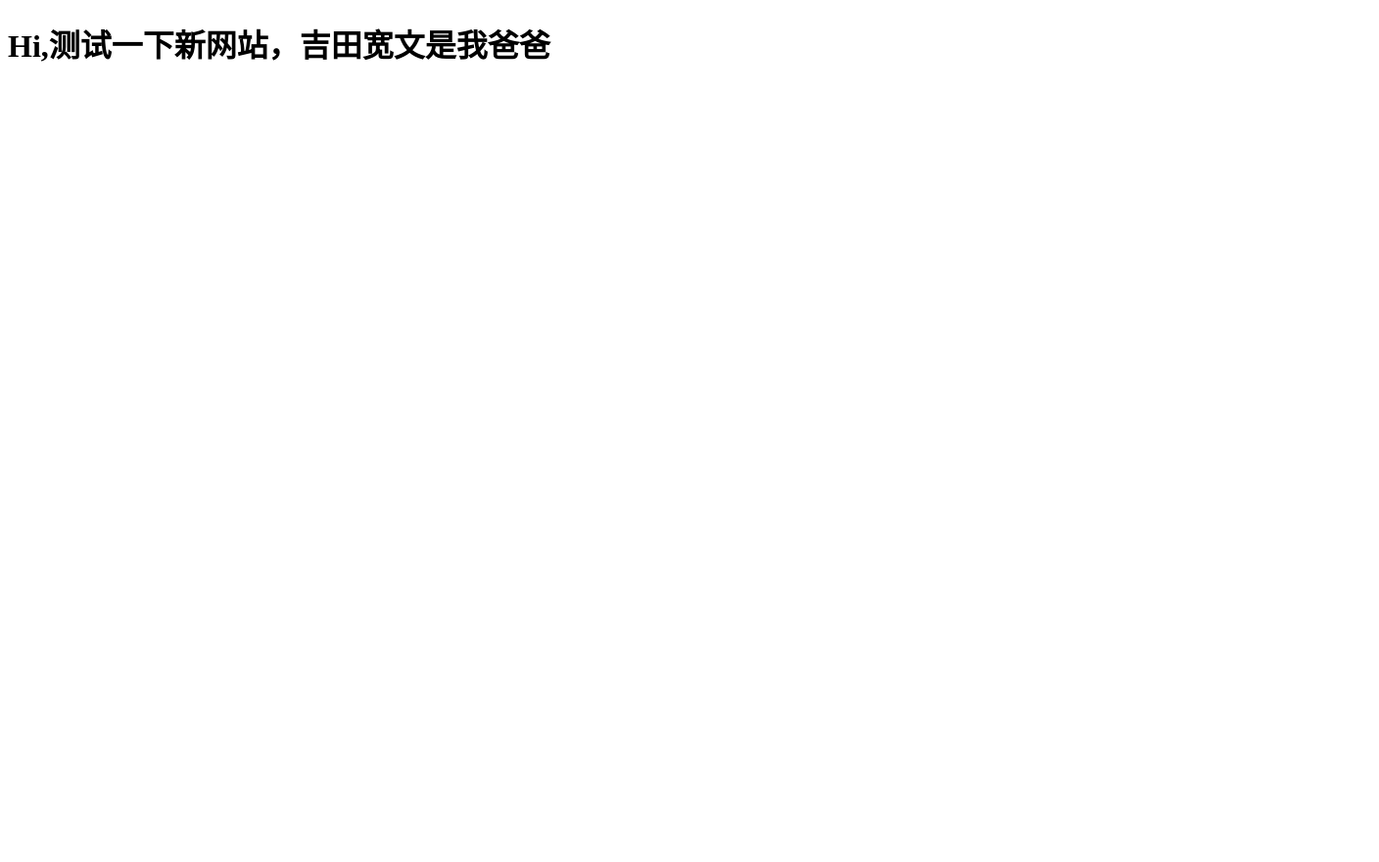
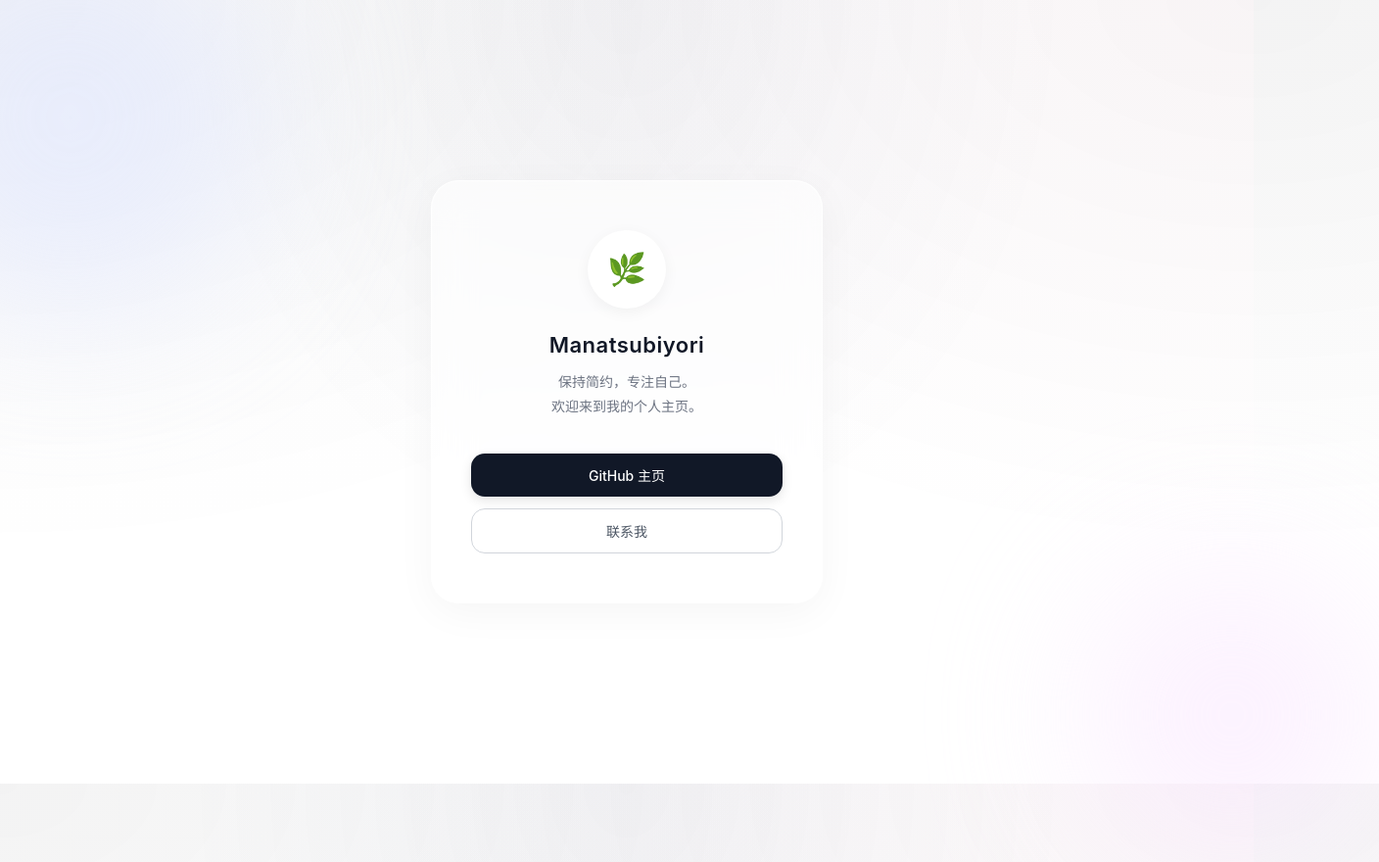
Before and after one commit to Yuuna790/manatsubiyori, a plain HTML site: page index.html in a window 1280 px wide. Shown: the whole page at 98% size, 1408 px wide, since content can reach past the window. Before the commit the page ends 800 px from the top, so only its background shows below. Drawn offline with Linux system fonts and the light colour scheme.

Commit message:
Update index.html

```diff
--- a/index.html
+++ b/index.html
@@ -1,10 +1,158 @@
 <!DOCTYPE html>
-<html>
-  <head>
+<html lang="zh-CN">
+<head>
     <meta charset="UTF-8">
-    <title>我的网站</title>
-  </head>
-  <body>
-<h1>Hi,测试一下新网站，吉田宽文是我爸爸</h1>
-  </body>
+    <meta name="viewport" content="width=device-width, initial-scale=1.0">
+    <title>Manatsubiyori | 简约主页</title>
+    <style>
+        /* 基础重置 */
+        * {
+            box-sizing: border-box;
+            margin: 0;
+            padding: 0;
+        }
+
+        /* 渐变背景（白底带点柔和的色彩，这样毛玻璃才能透出来） */
+        body {
+            font-family: -apple-system, BlinkMacSystemFont, "Segoe UI", Roboto, "Helvetica Neue", Arial, sans-serif;
+            background: linear-gradient(120deg, #fdfbfb 0%, #ebedee 100%);
+            background-image: radial-gradient(at 0% 0%, hsla(253,16%,7%,0.05) 0, transparent 50%),
+                              radial-gradient(at 50% 0%, hsla(225,39%,30%,0.05) 0, transparent 50%),
+                              radial-gradient(at 100% 0%, hsla(339,49%,30%,0.05) 0, transparent 50%);
+            background-color: #ffffff;
+            color: #333;
+            display: flex;
+            justify-content: center;
+            align-items: center;
+            min-height: 100vh;
+            padding: 20px;
+            overflow: hidden;
+        }
+
+        /* 背景模糊光晕（增加空间感） */
+        .blob {
+            position: absolute;
+            border-radius: 50%;
+            filter: blur(80px);
+            z-index: -1;
+            opacity: 0.6;
+        }
+        .blob-1 {
+            width: 400px;
+            height: 400px;
+            background: #e0e7ff; /* 浅紫蓝 */
+            top: -10%;
+            left: -10%;
+        }
+        .blob-2 {
+            width: 300px;
+            height: 300px;
+            background: #fae8ff; /* 浅粉 */
+            bottom: -10%;
+            right: -10%;
+        }
+
+        /* 毛玻璃卡片 */
+        .glass-card {
+            background: rgba(255, 255, 255, 0.6); /* 半透明白底 */
+            backdrop-filter: blur(20px); /* 核心：背景模糊 */
+            -webkit-backdrop-filter: blur(20px); /* 兼容 Safari */
+            border: 1px solid rgba(255, 255, 255, 0.8); /* 半透明白边 */
+            border-radius: 28px;
+            padding: 50px 40px;
+            max-width: 400px;
+            width: 100%;
+            text-align: center;
+            box-shadow: 0 10px 40px rgba(0, 0, 0, 0.04); /* 非常轻柔的阴影 */
+            transition: transform 0.3s ease;
+        }
+
+        .glass-card:hover {
+            transform: translateY(-3px); /* 鼠标悬浮微动 */
+        }
+
+        /* 极简头像 */
+        .avatar {
+            width: 80px;
+            height: 80px;
+            background: #fff;
+            border-radius: 50%;
+            margin: 0 auto 24px;
+            display: flex;
+            justify-content: center;
+            align-items: center;
+            font-size: 32px;
+            box-shadow: 0 4px 15px rgba(0, 0, 0, 0.05);
+        }
+
+        /* 文字排版 */
+        h1 {
+            font-size: 22px;
+            font-weight: 600;
+            color: #111827;
+            margin-bottom: 12px;
+            letter-spacing: 0.5px;
+        }
+        p {
+            font-size: 14px;
+            color: #6b7280;
+            line-height: 1.8;
+            margin-bottom: 36px;
+        }
+
+        /* 极简按钮 */
+        .btn-group {
+            display: flex;
+            flex-direction: column;
+            gap: 12px;
+        }
+        .btn {
+            display: inline-block;
+            text-decoration: none;
+            padding: 12px;
+            border-radius: 14px;
+            font-size: 14px;
+            font-weight: 500;
+            transition: all 0.2s ease;
+        }
+        .btn-black {
+            background: #111827;
+            color: #ffffff;
+            box-shadow: 0 4px 12px rgba(0, 0, 0, 0.1);
+        }
+        .btn-black:hover {
+            background: #374151;
+            transform: translateY(-1px);
+        }
+        .btn-outline {
+            background: transparent;
+            color: #4b5563;
+            border: 1px solid #d1d5db;
+        }
+        .btn-outline:hover {
+            background: #f3f4f6;
+            color: #111827;
+        }
+    </style>
+</head>
+<body>
+
+    <!-- 背景光晕 -->
+    <div class="blob blob-1"></div>
+    <div class="blob blob-2"></div>
+
+    <!-- 主体卡片 -->
+    <div class="glass-card">
+        <div class="avatar">🌿</div>
+
+        <h1>Manatsubiyori</h1>
+        <p>保持简约，专注自己。<br>欢迎来到我的个人主页。</p >
+
+        <div class="btn-group">
+            <a href=" " class="btn btn-black" target="_blank">GitHub 主页</a >
+            <a href="mailto:你的邮箱@example.com" class="btn btn-outline">联系我</a >
+        </div>
+    </div>
+
+</body>
 </html>
```
